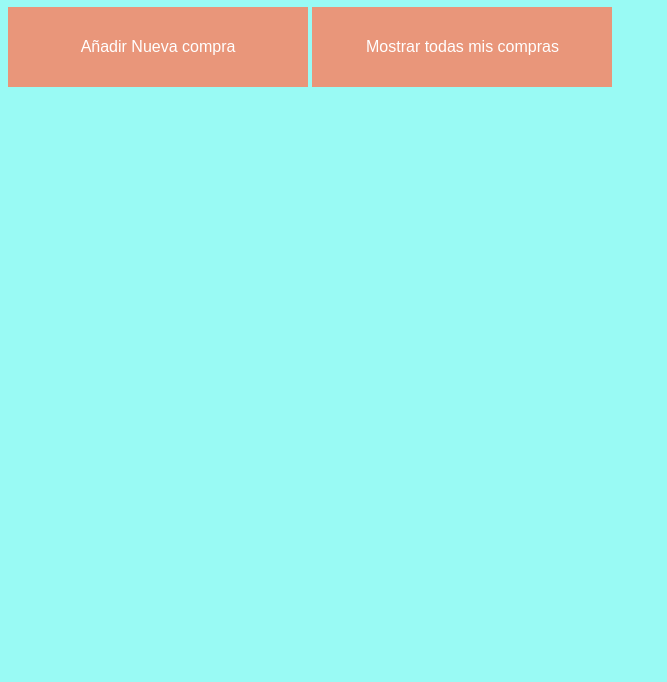
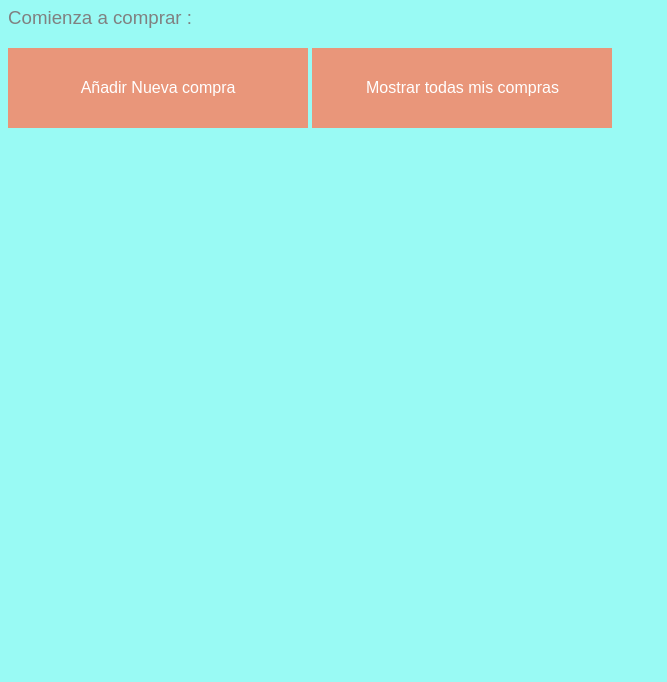
Before and after one commit to amalakamala/ejercicioDebug, a plain HTML site: page index.html in a window 1280 px wide. Shown: the part 118-800 px from the top of the page, without its empty margins (0-667 px from the left). Drawn offline with Linux system fonts and the light colour scheme.

Commit message:
agregamos mas texto

```diff
--- a/index.html
+++ b/index.html
@@ -8,6 +8,7 @@
   <body>
       <h1>BIENVENIDOS</h1>
       <h1>Lista de compras!</h1>
+      <h3>Comienza a comprar :</h3>
       <button id="nuevacompra" type="button" name="button">Añadir Nueva compra</button>
       <button id="print" type="button" name="button">Mostrar todas mis compras</button>
 
```
